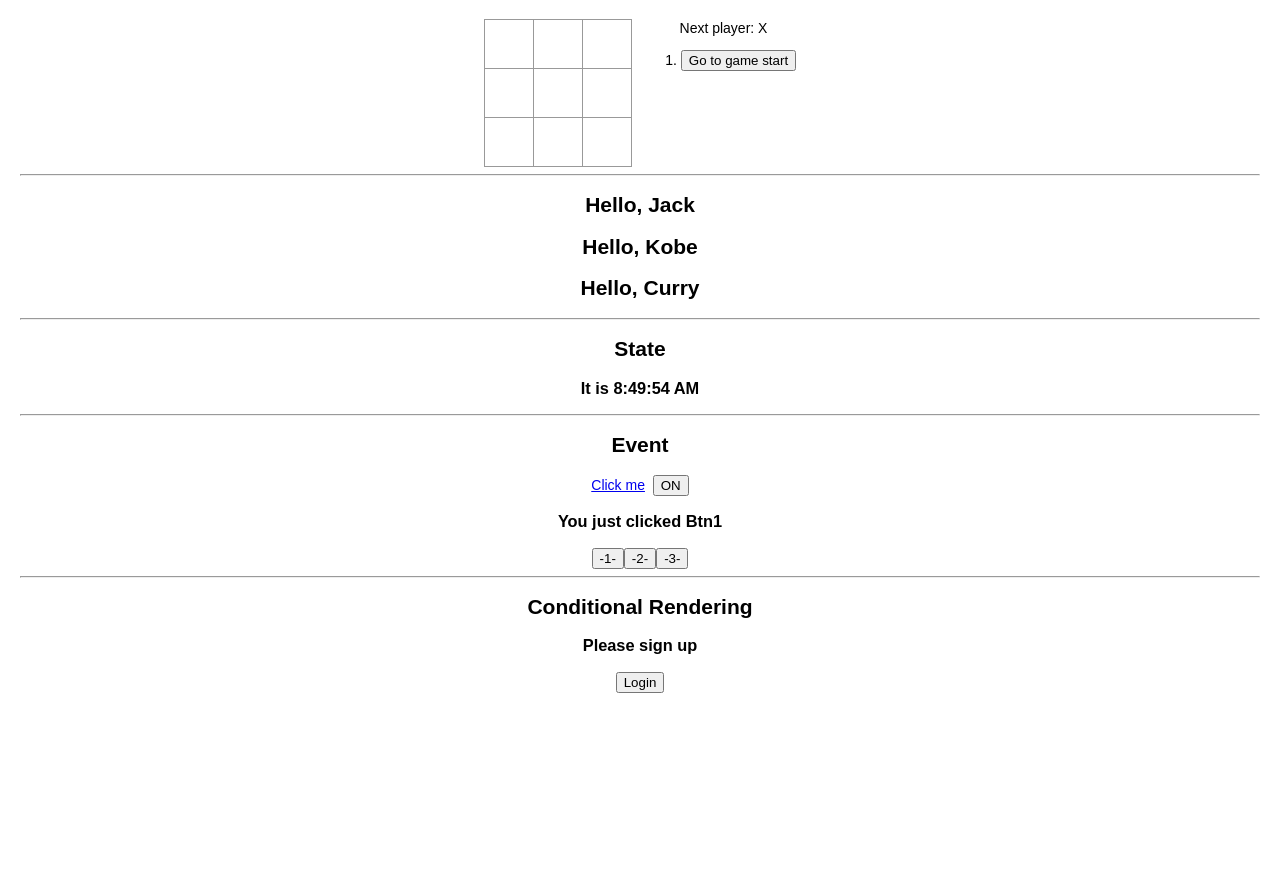
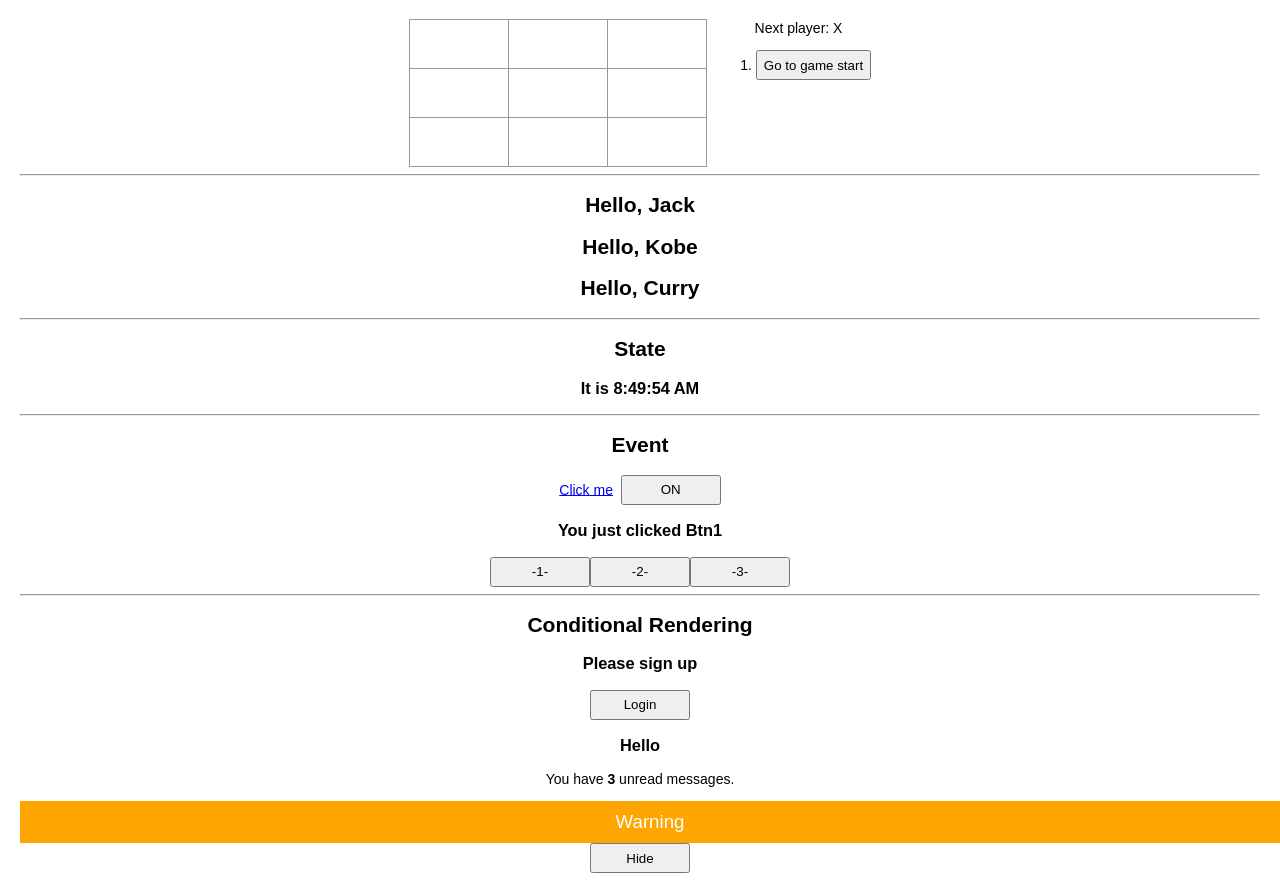
Before and after one commit to JackLiR8/react-learning, a React (Create React App) app: page / in a window 1280 px wide. Before the commit the page ends 800 px from the top, so only its background shows below. Built offline with nearby package versions, Linux system fonts and the light colour scheme.

Commit message:
:sparkles: New Featrue: 核心概念-条件渲染完成

```diff
--- /dev/null
+++ b/src/main-concepts/ConditionalRender.css
@@ -0,0 +1,13 @@
+button {
+  height: 30px;
+  min-width: 100px;
+}
+.warning {
+  background-color: orange;
+  text-align: center;
+  width: 100%;
+  padding: 10px;
+
+  font-size: 14pt;
+  color: white;
+}
--- a/src/main-concepts/ConditionalRender.js
+++ b/src/main-concepts/ConditionalRender.js
@@ -2,6 +2,7 @@
  * @file 条件渲染
  */
 import React from 'react'
+import './ConditionalRender.css'
 
 function UserGreeting() {
   return <h3>Welcome back!</h3>
@@ -59,7 +60,7 @@ class LoginControl extends React.Component {
     let button;
 
     if (isLoggedIn) {
-      button = <LogoutButton onClick={this.handleClick} / >
+      button = <LogoutButton onClick={this.handleClick} />
     } else {
       button = <LoginButton onClick={this.handleClick} />
     }
@@ -71,14 +72,72 @@ class LoginControl extends React.Component {
       </div>
     )
   }
+}
 
+/**
+ * 条件渲染中&&运算符的应用
+ */
+function Mailbox(props) {
+  const { unreadMessages } = props;
+  return (
+    <div>
+      <h3>Hello</h3>
+      {unreadMessages.length > 0 &&
+        <p>
+          You have <strong>{unreadMessages.length}</strong> unread messages.
+        </p>
+      }
+    </div>
+  )
+}
+
+/**
+ * 阻止组件渲染(render方法返回null)
+ */
+function WarningBanner(props) {
+  if (!props.warn) {
+    return null;
+  }
+
+  return (
+    <div className="warning">
+      Warning
+    </div>
+  )
+}
+
+class Page extends React.Component {
+  constructor(props) {
+    super(props);
+    this.state = { showWarning: true };
+  }
+
+  handleToggleClick = () => {
+    this.setState(state => ({
+      showWarning: !state.showWarning,
+    }));
+  }
+
+  render() {
+    return (
+      <div>
+        <WarningBanner warn={this.state.showWarning} />
+        <button onClick={this.handleToggleClick}>
+          {this.state.showWarning ? 'Hide' : 'Show'}
+        </button>
+      </div>
+    )
+  }
 }
 
 function ConRender() {
+  const messages = ['ha', 'foo', 'bar'];
   return (
     <div>
       <h2>Conditional Rendering</h2>
       <LoginControl />
+      <Mailbox unreadMessages={messages} />
+      <Page />
     </div>
   )
 }
```
